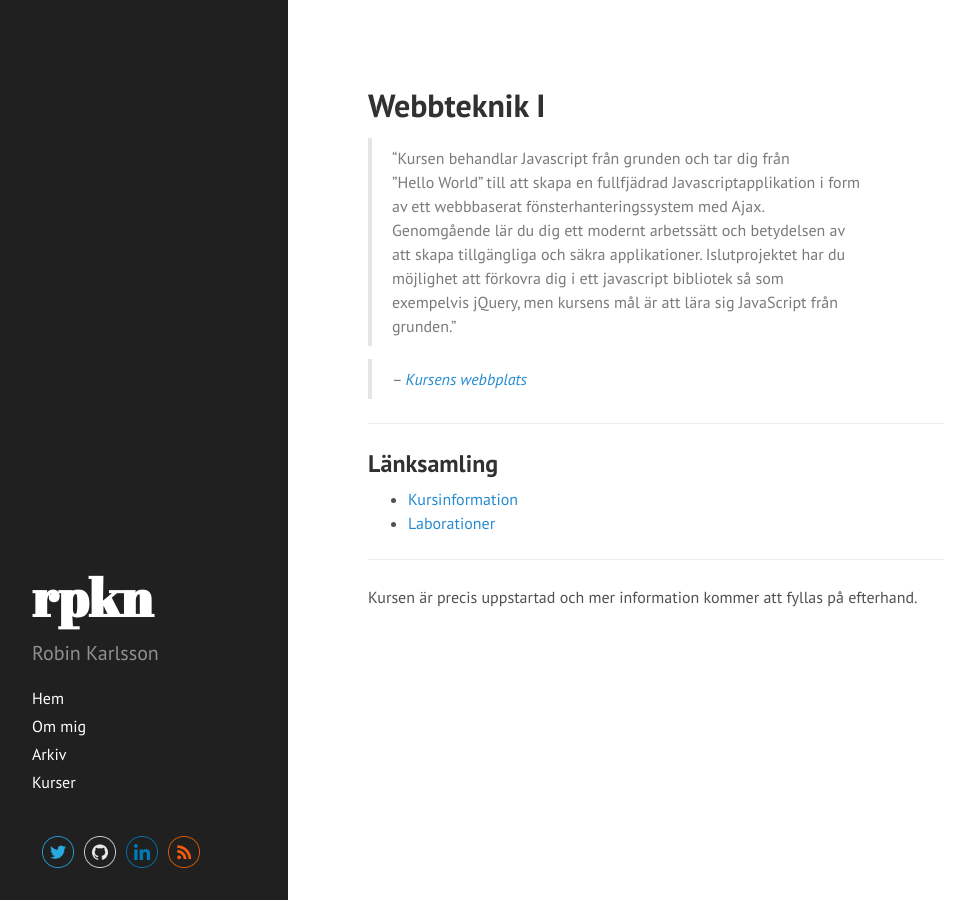
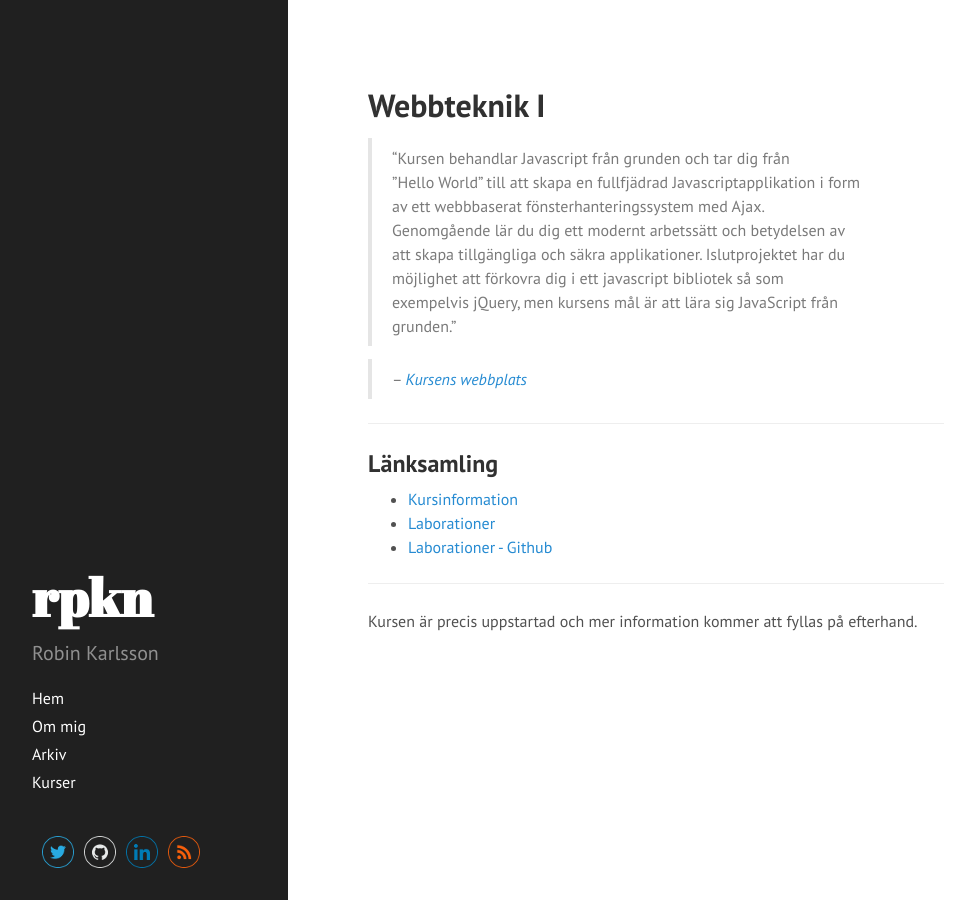
Before and after one commit to rk222ev/www, a Jekyll site: the page built from courses/webbteknik-i.md, in a window 1280 px wide. Shown: the whole page, without its empty margins (0-975 px from the left). Built offline with Jekyll 4.4.1, drawn with Linux system fonts in a browser that asks for light colours; Markdown is read by kramdown in place of the engine named in the settings.

Commit message:
Added link to webbteknik 1 gh-pages.

```diff
--- a/courses/webbteknik-i.md
+++ b/courses/webbteknik-i.md
@@ -17,7 +17,8 @@
 ##Länksamling
 
 - [Kursinformation](https://coursepress.lnu.se/kurs/webbteknik-i/)
-- [Laborationer](https://github.com/rk222ev/1dv403-laborationer)
+- [Laborationer](http://rk222ev.github.io/1dv403-laborationer/)
+- [Laborationer - Github](https://github.com/rk222ev/1dv403-laborationer)
 
 ---
 
```
